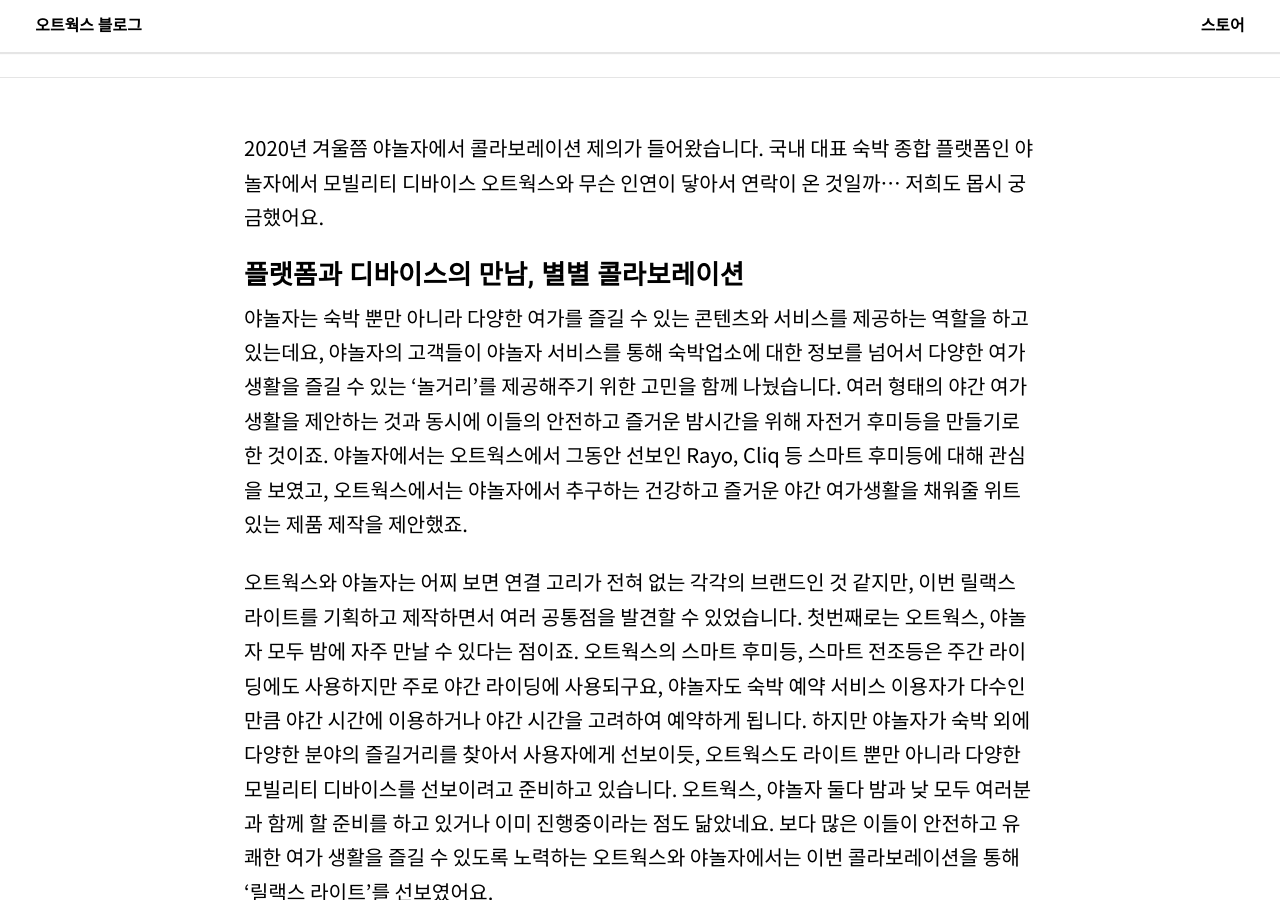
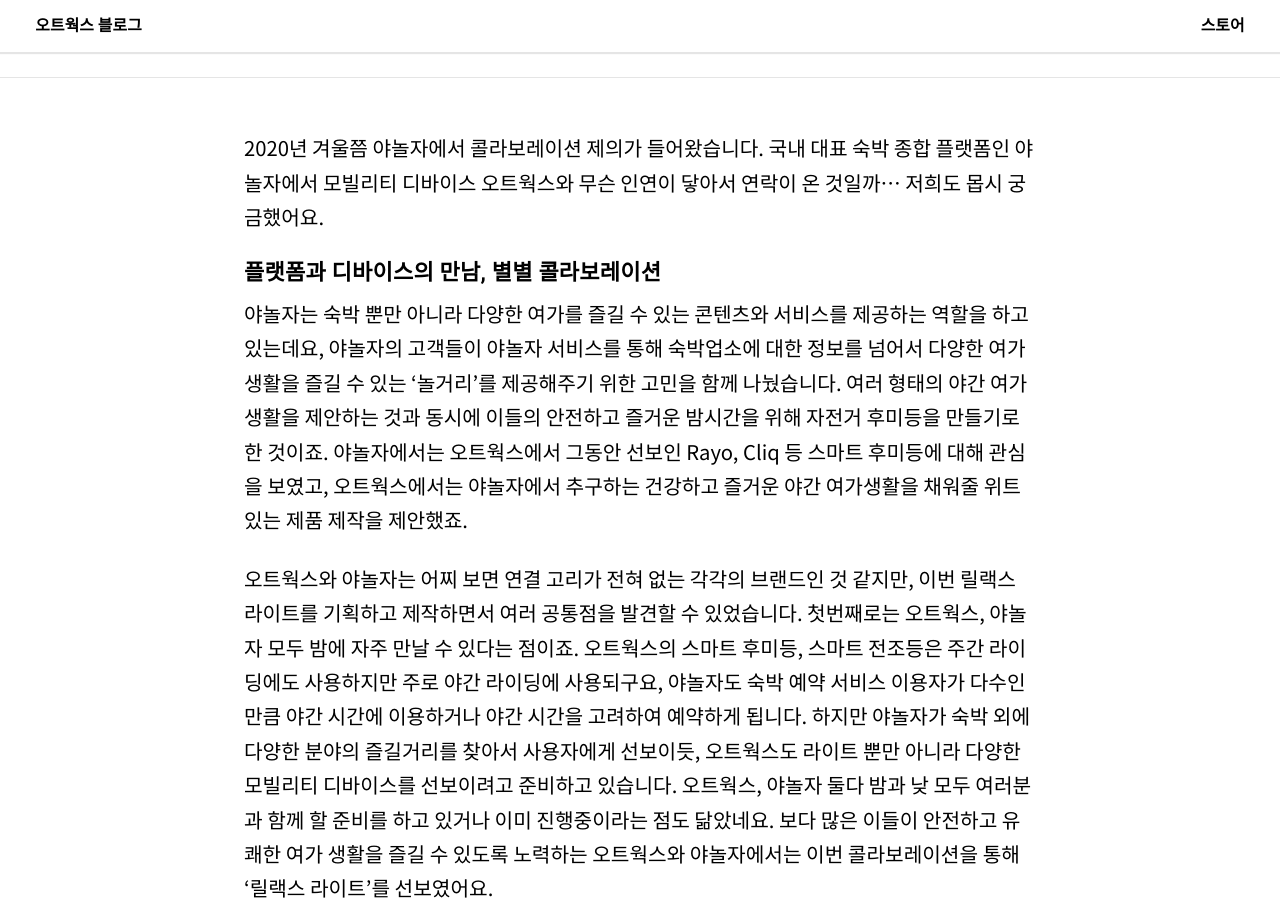
Before and after one commit to hauteworks/hauteworks-blog, a Jekyll site: the page built from _posts/2021-06-05-yanolja-colaboration.markdown, in a window 1280 px wide and 900 px high, scrolled down 1115 px. Built offline with Jekyll 4.4.1, drawn with Linux system fonts in a browser that asks for light colours; nearby versions of some CDN libraries.

Commit message:
changed header size

```diff
--- a/_posts/2021-06-05-yanolja-colaboration.markdown
+++ b/_posts/2021-06-05-yanolja-colaboration.markdown
@@ -11,7 +11,7 @@
 
 2020년 겨울쯤 야놀자에서 콜라보레이션 제의가 들어왔습니다. 국내 대표 숙박 종합 플랫폼인 야놀자에서 모빌리티 디바이스 오트웍스와 무슨 인연이 닿아서 연락이 온 것일까... 저희도 몹시 궁금했어요.
 
-#### 플랫폼과 디바이스의 만남, 별별 콜라보레이션
+##### 플랫폼과 디바이스의 만남, 별별 콜라보레이션
 야놀자는 숙박 뿐만 아니라 다양한 여가를 즐길 수 있는 콘텐츠와 서비스를 제공하는 역할을 하고 있는데요, 야놀자의 고객들이 야놀자 서비스를 통해 숙박업소에 대한 정보를 넘어서 다양한 여가생활을 즐길 수 있는 '놀거리'를 제공해주기 위한 고민을 함께 나눴습니다. 여러 형태의 야간 여가 생활을 제안하는 것과 동시에 이들의 안전하고 즐거운 밤시간을 위해 자전거 후미등을 만들기로 한 것이죠. 야놀자에서는 오트웍스에서 그동안 선보인 Rayo, Cliq 등 스마트 후미등에 대해 관심을 보였고, 오트웍스에서는 야놀자에서 추구하는 건강하고 즐거운 야간 여가생활을 채워줄 위트 있는 제품 제작을 제안했죠.
 
 오트웍스와 야놀자는 어찌 보면 연결 고리가 전혀 없는 각각의 브랜드인 것 같지만, 이번 릴랙스 라이트를 기획하고 제작하면서 여러 공통점을 발견할 수 있었습니다. 첫번째로는 오트웍스, 야놀자 모두 밤에 자주 만날 수 있다는 점이죠. 오트웍스의 스마트 후미등, 스마트 전조등은 주간 라이딩에도 사용하지만 주로 야간 라이딩에 사용되구요, 야놀자도 숙박 예약 서비스 이용자가 다수인만큼 야간 시간에 이용하거나 야간 시간을 고려하여 예약하게 됩니다. 하지만 야놀자가 숙박 외에 다양한 분야의 즐길거리를 찾아서 사용자에게 선보이듯, 오트웍스도 라이트 뿐만 아니라 다양한 모빌리티 디바이스를 선보이려고 준비하고 있습니다. 오트웍스, 야놀자 둘다 밤과 낮 모두 여러분과 함께 할 준비를 하고 있거나 이미 진행중이라는 점도 닮았네요. 보다 많은 이들이 안전하고 유쾌한 여가 생활을 즐길 수 있도록 노력하는 오트웍스와 야놀자에서는 이번 콜라보레이션을 통해 '릴랙스 라이트'를 선보였어요.
```
